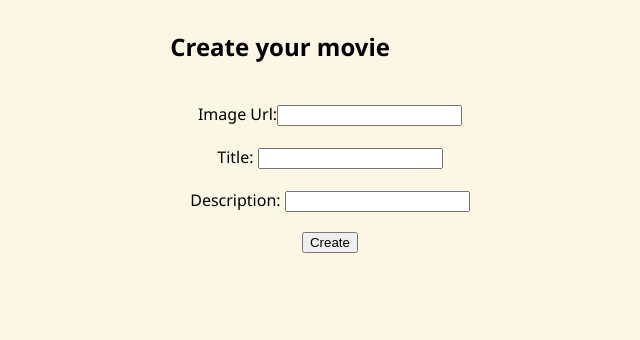
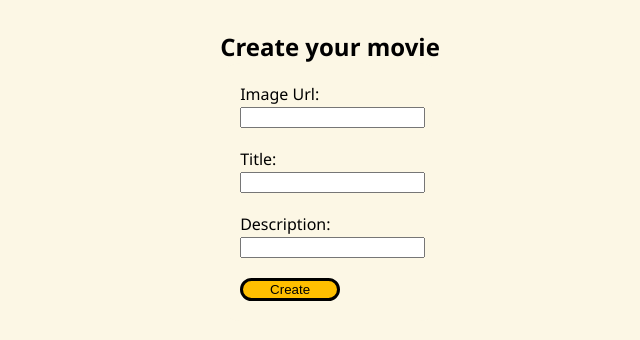
Before and after one commit to ivanaguiglez/202309-w9ch1-ivan-aguilar, a React (Vite) app: page /new-movie-form in a window 1280 px wide. Shown: the top 340 px of the page, without its empty margins (310-950 px from the left). Built offline with nearby package versions, Linux system fonts and the light colour scheme.

Commit message:
Restyle Form component and NewMovieFormPage

```diff
--- a/src/components/Form/FormStyled.ts
+++ b/src/components/Form/FormStyled.ts
@@ -3,11 +3,23 @@ import styled from "styled-components";
 const NewMovieFormStyled = styled.form`
   display: flex;
   flex-direction: column;
-  align-items: center;
   gap: 20px;
   border-radius: 20px;
   padding: 20px;
   background-color: ${({ theme }) => theme.color.light};
+
+  .form {
+    &__label {
+      width: 100px;
+    }
+    &__button {
+      background-color: ${({ theme }) => theme.color.accent};
+      border: solid;
+      border-radius: 20px;
+      cursor: pointer;
+      width: 100px;
+    }
+  }
 `;
 
 export default NewMovieFormStyled;
--- a/src/pages/MoviesPage/MoviesPage.tsx
+++ b/src/pages/MoviesPage/MoviesPage.tsx
@@ -20,11 +20,11 @@ const MoviesPage = (): React.ReactElement => {
   return (
     <MoviesPageStyled>
       <h2 className="page-title">Movies to watch this week</h2>
-      <main>
+      <main className="ul-container">
         <MoviesList />
-        <div className="link-container">
-          <NavLink to={"/New-Movie-Form"}>✏️ Create New Movie ✏️</NavLink>
-        </div>
+        <NavLink className="navlink" to={"/New-Movie-Form"}>
+          🎬 Create New Movie 🎬
+        </NavLink>
       </main>
     </MoviesPageStyled>
   );
--- a/src/pages/MoviesPage/MoviesPageStyled.ts
+++ b/src/pages/MoviesPage/MoviesPageStyled.ts
@@ -26,5 +26,20 @@ const MoviesPageStyled = styled.section`
     font-weight: bold;
     margin-top: 25px;
   }
+
+  .navlink {
+    padding: 5px;
+    border: 2px solid black;
+    border-radius: 20px;
+    background-color: ${({ theme }) => theme.color.accent};
+    cursor: pointer;
+  }
+
+  .ul-container {
+    display: flex;
+    flex-direction: column;
+    align-items: center;
+    gap: 30px;
+  }
 `;
 export default MoviesPageStyled;
--- a/src/pages/NewMovieFormPage/NewMovieFormPageStyled.ts
+++ b/src/pages/NewMovieFormPage/NewMovieFormPageStyled.ts
@@ -1,10 +1,10 @@
 import styled from "styled-components";
 
 const NewMovieFormStyled = styled.form`
-  background-color: ${({ theme }) => theme.color.light};
-
   .form-title {
     font-family: ${({ theme }) => theme.typography.mainFontFamily};
+    text-align: center;
+    margin: 0;
   }
 `;
 
```
